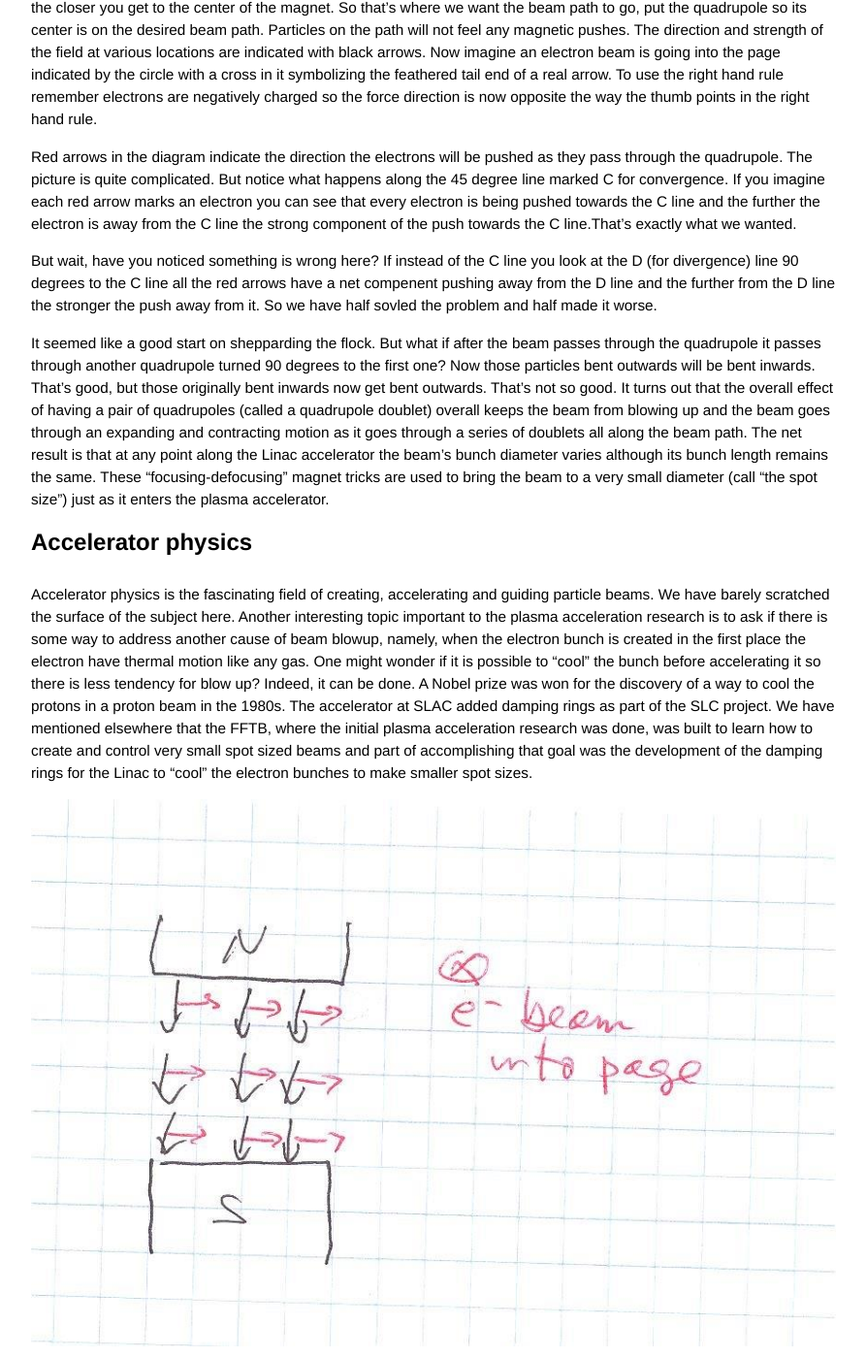
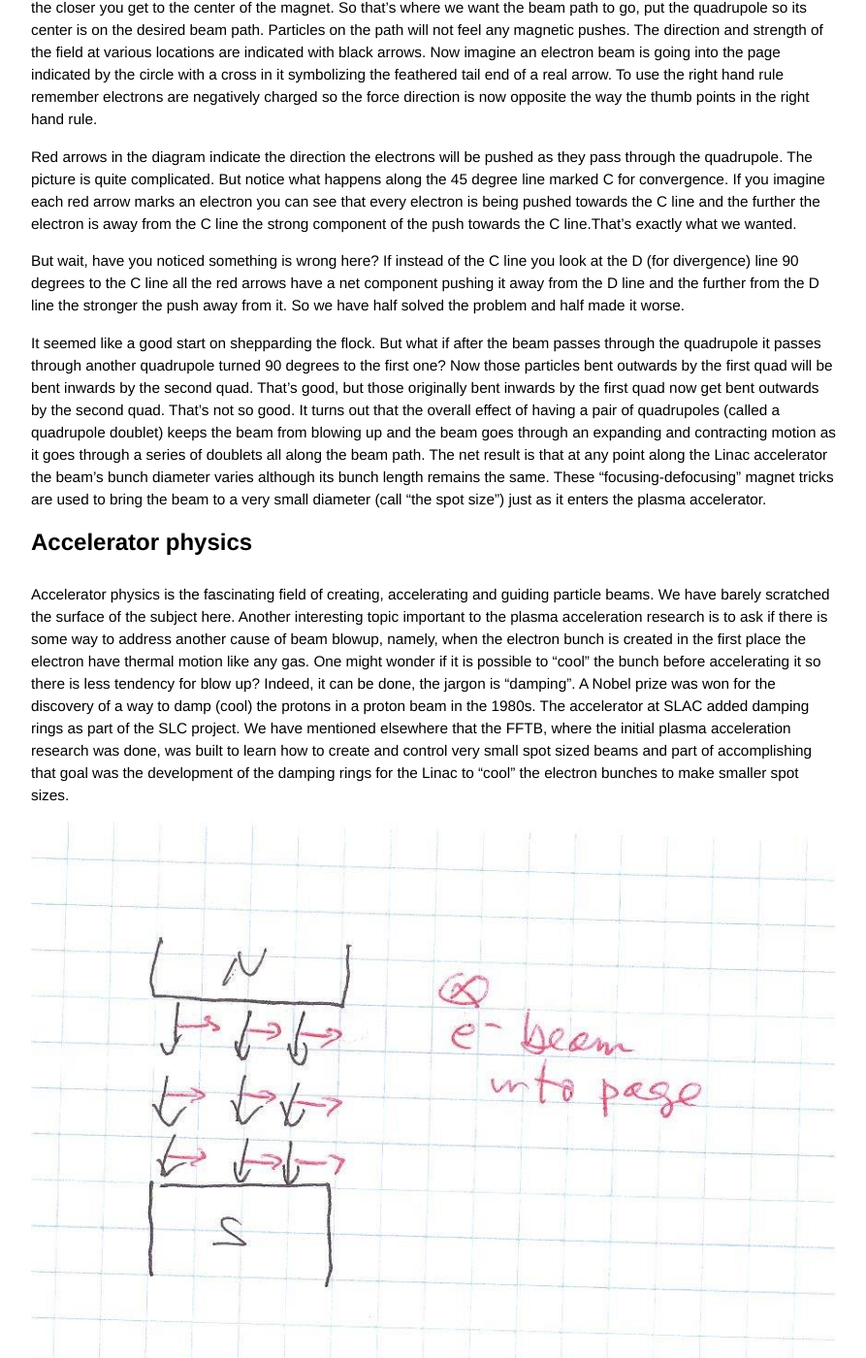
Before and after one commit to grbfacet/facet, a Jekyll site: the page built from beam-control-tutorial.md, in a window 1280 px wide and 1400 px high, scrolled down 3433 px. Shown: the whole window at 97% size, without its empty margins (193-1086 px from the left). Built offline with Jekyll 4.4.1, drawn with Linux system fonts in a browser that asks for light colours; some of the changed text lies outside the part shown.

Commit message:
Update beam-control-tutorial.md

```diff
--- a/beam-control-tutorial.md
+++ b/beam-control-tutorial.md
@@ -48,13 +48,13 @@ If you look at the diagram of the field direction in a quadrupole you see that t
 
 Red arrows in the diagram indicate the direction the electrons will be pushed as they pass through the quadrupole. The picture is quite complicated. But notice what happens along the 45 degree line marked C for convergence. If you imagine each red arrow marks an electron you can see that every electron is being pushed towards the C line and the further the electron is away from the C line the strong component of the push towards the C line.That's exactly what we wanted.
 
-But wait, have you noticed something is wrong here? If instead of the C line you look at the D (for divergence) line 90 degrees to the C line all the red arrows have a net compenent pushing away from the D line and the further from the D line the stronger the push away from it. So we have half sovled the problem and half made it worse.
+But wait, have you noticed something is wrong here? If instead of the C line you look at the D (for divergence) line 90 degrees to the C line all the red arrows have a net component pushing it away from the D line and the further from the D line the stronger the push away from it. So we have half solved the problem and half made it worse.
 
-It seemed like a good start on shepparding the flock. But what if after the beam passes through the quadrupole it passes through another quadrupole turned 90 degrees to the first one? Now those particles bent outwards will be bent inwards. That’s good, but those originally bent inwards now get bent outwards. That’s not so good. It turns out that the overall effect of having a pair of quadrupoles (called a quadrupole doublet) overall keeps the beam from blowing up and the beam goes through an expanding and contracting motion as it goes through a series of doublets all along the beam path. The net result is that at any point along the Linac accelerator the beam’s bunch diameter varies although its bunch length remains the same. These "focusing-defocusing" magnet tricks are used to bring the beam to a very small diameter (call “the spot size”) just as it enters the plasma accelerator.
+It seemed like a good start on shepparding the flock. But what if after the beam passes through the quadrupole it passes through another quadrupole turned 90 degrees to the first one? Now those particles bent outwards by the first quad will be bent inwards by the second quad. That’s good, but those originally bent inwards by the first quad now get bent outwards by the second quad. That’s not so good. It turns out that the overall effect of having a pair of quadrupoles (called a quadrupole doublet) keeps the beam from blowing up and the beam goes through an expanding and contracting motion as it goes through a series of doublets all along the beam path. The net result is that at any point along the Linac accelerator the beam’s bunch diameter varies although its bunch length remains the same. These "focusing-defocusing" magnet tricks are used to bring the beam to a very small diameter (call “the spot size”) just as it enters the plasma accelerator.
 
 # Accelerator physics
 
-Accelerator physics is the fascinating field of creating, accelerating and guiding particle beams. We have barely scratched the surface of the subject here. Another interesting topic important to the plasma acceleration research is to ask if there is some way to address another cause of beam blowup, namely, when the electron bunch is created in the first place the electron have thermal motion like any gas. One might wonder if it is possible to “cool” the bunch before accelerating it so there is less tendency for blow up? Indeed, it can be done. A Nobel prize was won for the discovery of a way to cool the protons in a proton beam in the 1980s. The accelerator at SLAC added damping rings as part of the SLC project. We have mentioned elsewhere that the FFTB, where the initial plasma acceleration research was done, was built to learn how to create and control very small spot sized beams and part of accomplishing that goal was the development of the damping rings for the Linac to "cool" the electron bunches to make smaller spot sizes.
+Accelerator physics is the fascinating field of creating, accelerating and guiding particle beams. We have barely scratched the surface of the subject here. Another interesting topic important to the plasma acceleration research is to ask if there is some way to address another cause of beam blowup, namely, when the electron bunch is created in the first place the electron have thermal motion like any gas. One might wonder if it is possible to “cool” the bunch before accelerating it so there is less tendency for blow up? Indeed, it can be done, the jargon is "damping". A Nobel prize was won for the discovery of a way to damp (cool) the protons in a proton beam in the 1980s. The accelerator at SLAC added damping rings as part of the SLC project. We have mentioned elsewhere that the FFTB, where the initial plasma acceleration research was done, was built to learn how to create and control very small spot sized beams and part of accomplishing that goal was the development of the damping rings for the Linac to "cool" the electron bunches to make smaller spot sizes.
 
 
 ![text](/beam-control-2.jpg)
```
Also changed, not shown: other parts of beam-control-tutorial.md (+1 -1 lines).
